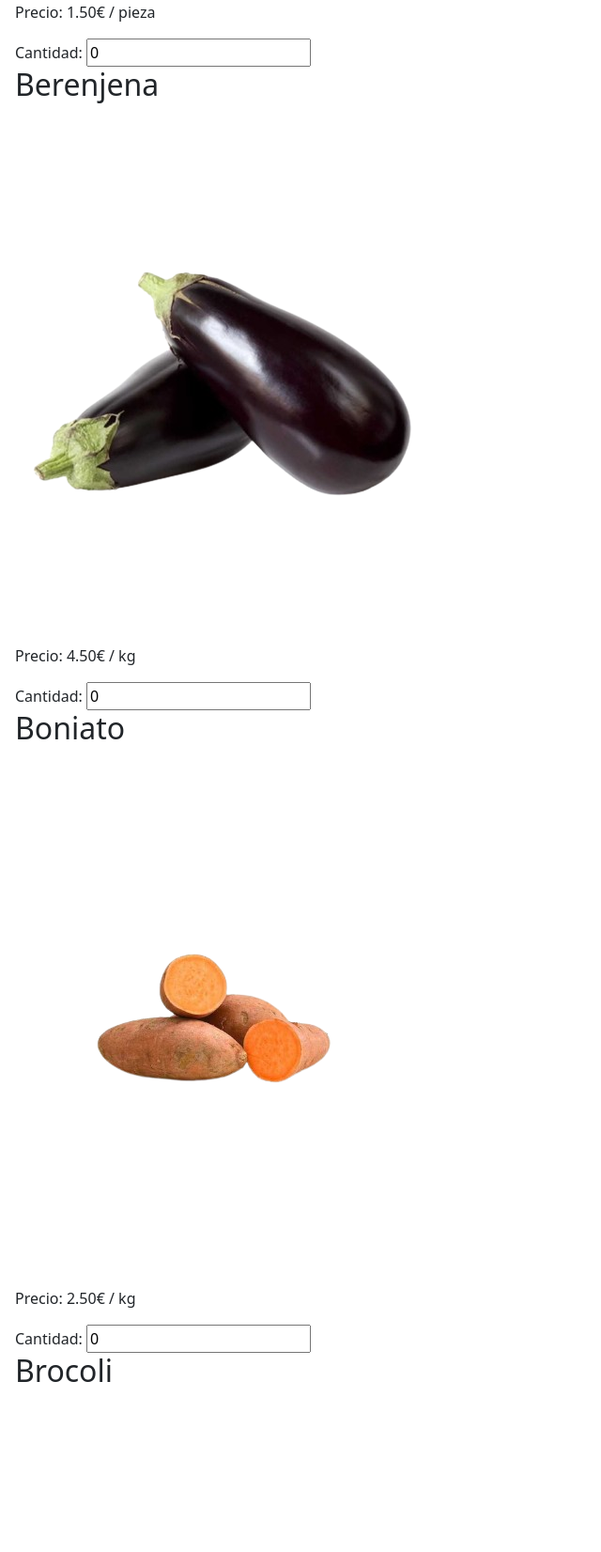
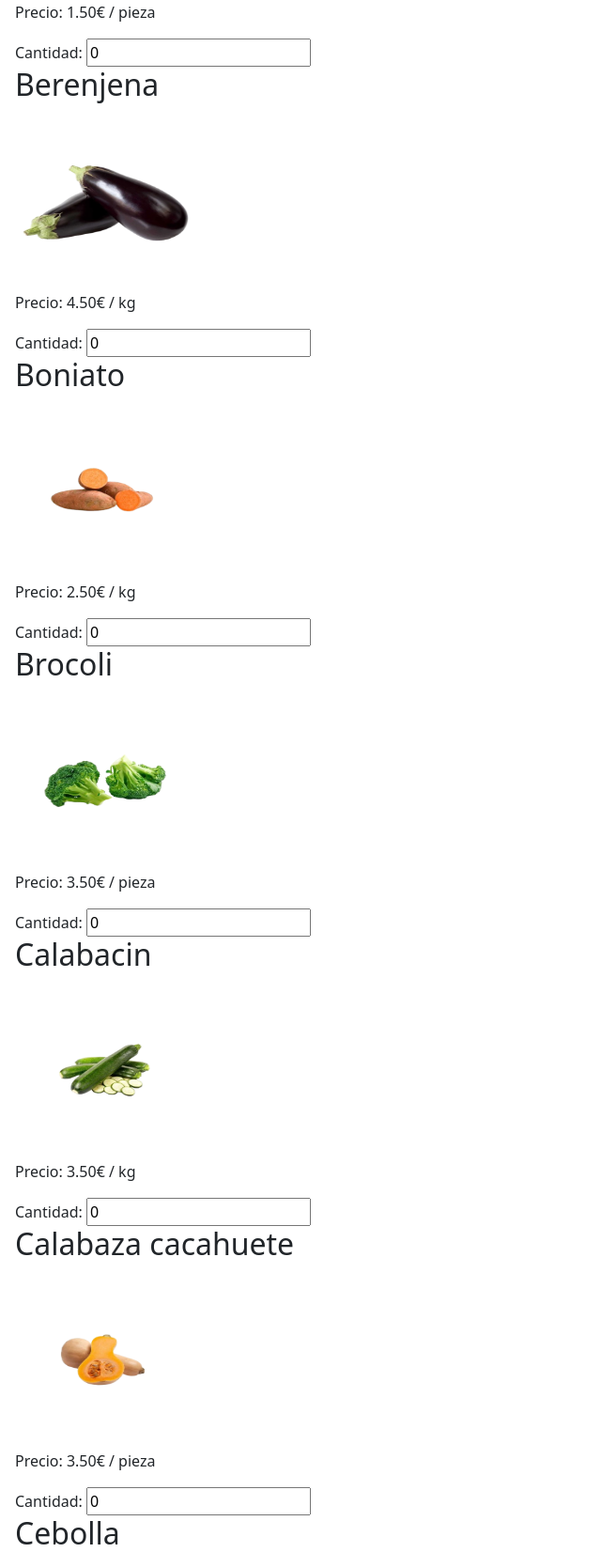
Before and after one commit to AlvaroCascoV/TFG2024, a PHP site: page /verduras.php in a window 1280 px wide. Shown: the part 373-2025 px from the top of the page at 94% size, without its empty margins (0-640 px from the left). Run offline with PHP 8.4, Linux system fonts and the light colour scheme.

Commit message:
clasificacion FyV Ok

```diff
--- a/TFG/verduras.php
+++ b/TFG/verduras.php
@@ -23,102 +23,133 @@ include("header.php");
 	<h1>Tienda Online</h1>
 
 	<form action="cart.php" method="post">
+		<div>
 			<h2>Aguacate Hass</h2>
-		<div><img class="foto_carrito" src="assets/images/aguacatehass.png" alt="Producto 1"></div>
+			<div><img class="foto_carrito" src="assets/images/verduras/aguacatehass.png" alt="foto de aguacate"></div>
 			<p>Precio: 1.50€ / pieza</p>
 			<label for="cantidad1">Cantidad:</label>
 			<input type="number" id="cantidad1" name="cantidad1" value="0" min="0">
+		</div>
 
+		<div>
 			<h2>Berenjena</h2>
-		<img src="berenjena.png" alt="Producto 2">
+			<div><img class="foto_carrito" src="assets/images/verduras/berenjena.png" alt="Foto de berenjena"></div>
 			<p>Precio: 4.50€ / kg </p>
 			<label for="cantidad2">Cantidad:</label>
 			<input type="number" id="cantidad2" name="cantidad2" value="0" min="0">
+		</div>
 
+		<div>
 			<h2>Boniato</h2>
-		<img src="boniato.png" alt="Producto 3">
+			<div><img class="foto_carrito" src="assets/images/verduras/boniato.png" alt="Foto de boniato"></div>
 			<p>Precio: 2.50€ / kg </p>
 			<label for="cantidad3">Cantidad:</label>
 			<input type="number" id="cantidad1"3name="cantidad3" value="0" min="0">
+		</div>
 
+		<div>
 			<h2>Brocoli</h2>
-		<img src="brocoli.png" alt="Producto 4">
+			<div><img class="foto_carrito" src="assets/images/verduras/brocoli.png" alt="Foto de brocoli"></div>
 			<p>Precio: 3.50€ / pieza</p>
 			<label for="cantidad4">Cantidad:</label>
 			<input type="number" id="cantidad4" name="cantidad4" value="0" min="0">
+		</div>
 
+		<div>
 			<h2>Calabacin</h2>
-		<img src="calabacin.png" alt="Producto 5">
+			<div><img class="foto_carrito" src="assets/images/verduras/calabacin.png" alt="Foto de calabacín"></div>
 			<p>Precio: 3.50€ / kg</p>
 			<label for="cantidad5">Cantidad:</label>
 			<input type="number" id="cantidad5" name="cantidad5" value="0" min="0">
+		</div>
 
+		<div>
 			<h2>Calabaza cacahuete</h2>
-		<img src="calabaza-cacahuete.png" alt="Producto 6">
+			<div><img class="foto_carrito" src="assets/images/verduras/calabaza-cacahuete.png" alt="Foto de calabaza"></div>
 			<p>Precio: 3.50€ / pieza</p>
 			<label for="cantidad6">Cantidad:</label>
 			<input type="number" id="cantidad6" name="cantidad6" value="0" min="0">
+		</div>
 
+		<div>
 			<h2>Cebolla</h2>
-		<img src="cebolla.png" alt="Producto 7">
+			<div><img class="foto_carrito" src="assets/images/verduras/cebolla.png" alt="Foto de cebolla"></div>
 			<p>Precio: 3.50€ / kg</p>
 			<label for="cantidad7">Cantidad:</label>
 			<input type="number" id="cantidad7" name="cantidad7" value="0" min="0">
+		</div>
 
+		<div>
 			<h2>Curcuma fresca</h2>
-		<img src="curcuma.png" alt="Producto 8">
+			<div><img class="foto_carrito" src="assets/images/verduras/curcuma.png" alt="Foto de curcuma"></div>
 			<p>Precio: 2.50€ / pack</p>
 			<label for="cantidad8">Cantidad:</label>
 			<input type="number" id="cantidad8" name="cantidad8" value="0" min="0">
+		</div>
 
+		<div>
 			<h2>Jengibre</h2>
-		<img src="jengibre.png" alt="Producto 9">
+			<div><img class="foto_carrito" src="assets/images/verduras/jengibre.png" alt="Foto de jengibre"></div>
 			<p>Precio: 6€ / kg</p>
 			<label for="cantidad9">Cantidad:</label>
 			<input type="number" id="cantidad9" name="cantidad9" value="0" min="0">
+		</div>
 
+		<div>
 			<h2>Kale</h2>
-		<img src="kale.png" alt="Producto 10">
+			<div><img class="foto_carrito" src="assets/images/verduras/kale.png" alt="Foto de kale"></div>
 			<p>Precio: 3.50€ / pack</p>
 			<label for="cantidad10">Cantidad:</label>
 			<input type="number" id="cantidad10" name="cantidad10" value="0" min="0">
+		</div>
 
+		<div>
 			<h2>Pimiento amarillo</h2>
-		<img src="pimientoa.png" alt="Producto 11">
+			<div><img class="foto_carrito" src="assets/images/verduras/pimientoa.png" alt="Foto de pimiento amamrillo"></div>
 			<p>Precio: 4.50€ / kg </p>
 			<label for="cantidad11">Cantidad:</label>
 			<input type="number" id="cantidad11" name="cantidad11" value="0" min="0">
+		</div>
 
-
+		<div>
 			<h2>Pimiento italiano</h2>
-		<img src="pimiento-italiano.png" alt="Producto 12">
+			<div><img class="foto_carrito" src="assets/images/verduras/pimiento-italiano.png" alt="Foto de pimiento italiano"></div>
 			<p>Precio: 3.50€ / pieza</p>
 			<label for="cantidad12">Cantidad:</label>
 			<input type="number" id="cantidad12" name="cantidad12" value="0" min="0">
+		</div>
 
+		<div>
 			<h2>Pimiento tricolor</h2>
-		<img src="pimientoTricolor.png" alt="Producto 13">
+			<div><img class="foto_carrito" src="assets/images/verduras/pimientoTricolor.png" alt="Foto de pimiento tricolor"></div>
 			<p>Precio: 3.50€ / pack</p>
 			<label for="cantidad13">Cantidad:</label>
 			<input type="number" id="cantidad13" name="cantidad13" value="0" min="0">
+			</div>
 
+		<div>
 			<h2>Puerro</h2>
-		<img src="puerro.png" alt="Producto 14">
+			<div><img class="foto_carrito" src="assets/images/verduras/puerro.png" alt="Foto de puerro"></div>
 			<p>Precio: 3.50€ / pack</p>
 			<label for="cantidad14">Cantidad:</label>
 			<input type="number" id="cantidad14" name="cantidad14" value="0" min="0">
+		</div>
 
+		<div>
 			<h2>Tomate rama</h2>
-		<img src="tomate-rama.png" alt="Producto 15">
+			<div><img class="foto_carrito" src="assets/images/verduras/tomate-rama.png" alt="Foto de tomate rama"></div>
 			<p>Precio: 3.00€ / kg</p>
 			<label for="cantidad15">Cantidad:</label>
 			<input type="number" id="cantidad15" name="cantidad15" value="0" min="0">
+		</div>
 
+		<div>
 			<h2>Zanahoria</h2>
-		<img src="zanahoria.png" alt="Producto 16">
+			<div><img class="foto_carrito" src="assets/images/verduras/zanahoria.png" alt="Foto de zanahoria"></div>
 			<p>Precio: 2.50€ / kg</p>
 			<label for="cantidad16">Cantidad:</label>
 			<input type="number" id="cantidad16" name="cantidad16" value="0" min="0">
+		</div>
 
         <button type="submit">Agregar al carrito</button>
 	</form>
```
Also changed, not shown: TFG/frutas.php (+31 -15 lines), TFG/assets/images/verduras/aguacatehass.png (renamed from TFG/assets/images/aguacatehass.png), TFG/assets/images/verduras/berenjena.png (renamed from TFG/assets/images/berenjena.png), TFG/assets/images/verduras/boniato.png (renamed from TFG/assets/images/boniato.png), TFG/assets/images/verduras/brocoli.png (renamed from TFG/assets/images/brocoli.png), TFG/assets/images/verduras/calabacin.png (renamed from TFG/assets/images/calabacin.png), TFG/assets/images/verduras/calabaza-cacahuete.png (renamed from TFG/assets/images/calabaza-cacahuete.png), TFG/assets/images/verduras/cebolla.png (renamed from TFG/assets/images/cebolla.png), TFG/assets/images/verduras/curcuma.png (renamed from TFG/assets/images/curcuma.png), TFG/assets/images/verduras/jengibre.png (renamed from TFG/assets/images/jengibre.png), TFG/assets/images/verduras/kale.png (renamed from TFG/assets/images/kale.png), TFG/assets/images/verduras/pimiento-italiano.png (renamed from TFG/assets/images/pimiento-italiano.png), TFG/assets/images/verduras/pimientoTricolor.png (renamed from TFG/assets/images/pimientoTricolor.png), TFG/assets/images/verduras/pimientoa.png (renamed from TFG/assets/images/pimientoa.png), 3 more files. Lines whose indentation alone changed are shown as unchanged.
